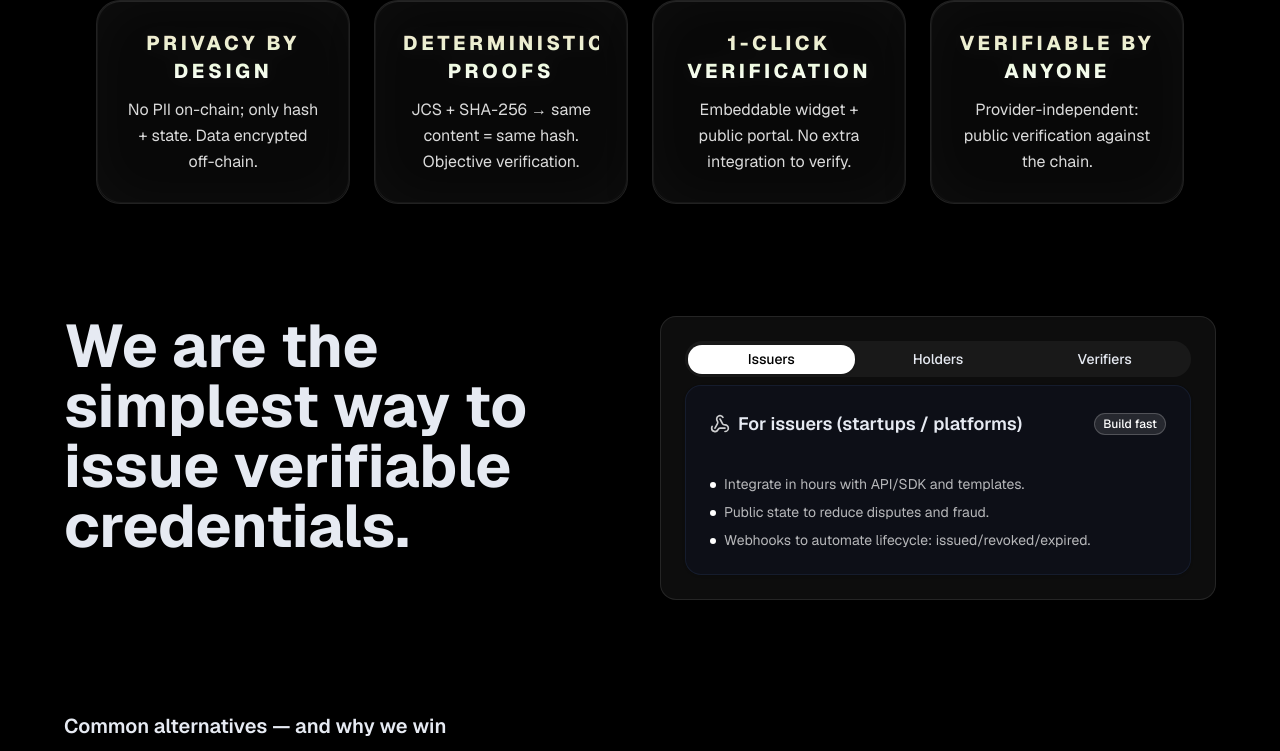
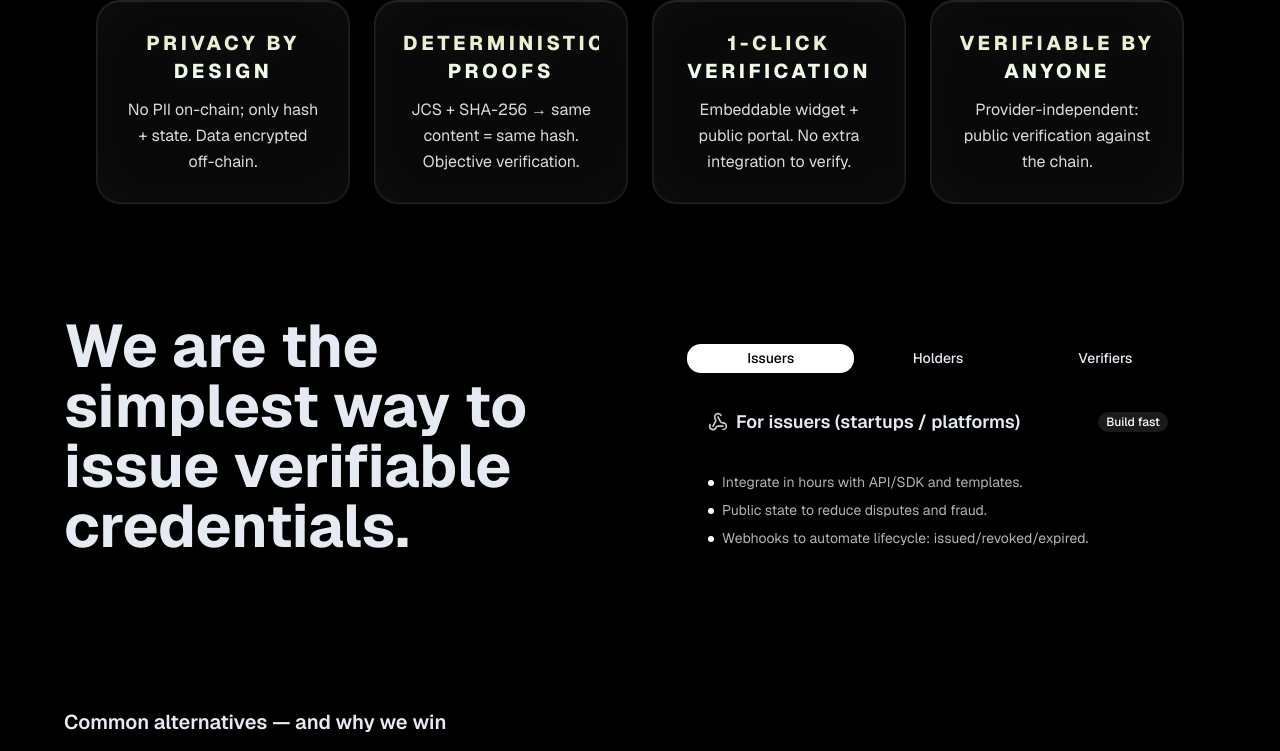
Before and after one commit to ACTA-Team/ACTA-web, a Next.js app in the folder web/: page / in a window 1280 px wide. Shown: the part 882-1633 px from the top of the page. Built offline with nearby package versions, Linux system fonts and the light colour scheme.

Commit message:
feat(ui): update component styles and add magicui registry
- Update button and shine border styles in landing page
- Improve ValueDetails component styling and accessibility

```diff
--- a/web/src/app/page.tsx
+++ b/web/src/app/page.tsx
@@ -90,8 +90,8 @@ export default function ActaLanding() {
             transition={{ delay: 0.3 }}
           >
             <div className="relative overflow-hidden rounded-2xl">
-              <ShineBorder shineColor={["#ffffff", "#ffffff", "#ffffff"]} borderWidth={3} />
-              <Button asChild className="bg-card text-card-foreground hover:bg-card/70 rounded-2xl h-14 px-8 text-lg font-semibold shadow-lg transition-all focus-visible:outline-none focus-visible:ring-4 focus-visible:ring-ring/40 w-full">
+              <ShineBorder shineColor={["#404040", "#808080", "#404040"]} borderWidth={1} />
+              <Button asChild className="bg-[#1a1a1a] text-white hover:bg-[#2a2a2a] rounded-2xl h-14 px-8 text-lg font-semibold shadow-lg transition-all focus-visible:outline-none focus-visible:ring-4 focus-visible:ring-[#404040]/40 w-full">
                 <a href="https://dapp-acta.vercel.app/" target="_blank" rel="noopener noreferrer">
                   Try our Demo!
                 </a>
--- a/web/src/components/ValueDetails.tsx
+++ b/web/src/components/ValueDetails.tsx
@@ -2,9 +2,7 @@
 
 import type React from "react";
 import { motion } from "framer-motion";
-import {
-  Card,
-} from "@/components/ui/card";
+import { Card } from "@/components/ui/card";
 import { Badge } from "@/components/ui/badge";
 import {
   Tabs,
@@ -13,12 +11,7 @@ import {
   TabsTrigger,
 } from "@/components/ui/tabs";
 import { TextAnimate } from "@/components/magicui/text-animate";
-
-import {
-  ShieldCheck,
-  Webhook,
-  CheckCircle2,
-} from "lucide-react";
+import { ShieldCheck, Webhook, CheckCircle2 } from "lucide-react";
 
 const fadeInUp = {
   initial: { opacity: 0, y: 20 },
@@ -51,24 +44,43 @@ export default function ValueDetails() {
         </motion.div>
 
         {/* Right column - Tabs */}
-        <motion.div {...fadeInUp} className="rounded-2xl border border-white/10 bg-white/5 p-4 md:p-6">
-          <Tabs defaultValue="issuers" className="w-full">
-            <TabsList className="grid grid-cols-3 w-full rounded-xl bg-white/5">
+        <motion.div
+          {...fadeInUp}
+          className="rounded-2xl border-none bg-black/20 p-4 md:p-6"
+        >
+          <Tabs
+            defaultValue="issuers"
+            className="w-full
+              [&_[role=tabpanel]]:outline-none
+              [&_[role=tabpanel]]:focus:outline-none
+              [&_[role=tabpanel]]:focus-visible:outline-none
+              [&_[role=tabpanel]]:ring-0
+              [&_[role=tabpanel]]:focus:ring-0
+              [&_[role=tabpanel]]:focus-visible:ring-0
+              [&_[role=tabpanel]]:focus-visible:ring-offset-0"
+          >
+            <TabsList className="grid grid-cols-3 w-full rounded-xl bg-black/30">
               <TabsTrigger
                 value="issuers"
-                className="data-[state=active]:bg-gradient-to-r data-[state=active]:from-[#ffffff] data-[state=active]:to-[#ffffff] data-[state=active]:text-black hover:bg-white/10 transition-all"
+                className="transition-all hover:bg-white/10
+                  data-[state=active]:bg-gradient-to-r data-[state=active]:from-[#ffffff] data-[state=active]:to-[#ffffff] data-[state=active]:text-black
+                  outline-none ring-0 focus:outline-none focus-visible:outline-none focus-visible:ring-0 focus-visible:ring-offset-0"
               >
                 Issuers
               </TabsTrigger>
               <TabsTrigger
                 value="holders"
-                className="data-[state=active]:bg-gradient-to-r data-[state=active]:from-[#ffffff] data-[state=active]:to-[#ffffff] data-[state=active]:text-black hover:bg-white/10 transition-all"
+                className="transition-all hover:bg-white/10
+                  data-[state=active]:bg-gradient-to-r data-[state=active]:from-[#ffffff] data-[state=active]:to-[#ffffff] data-[state=active]:text-black
+                  outline-none ring-0 focus:outline-none focus-visible:outline-none focus-visible:ring-0 focus-visible:ring-offset-0"
               >
                 Holders
               </TabsTrigger>
               <TabsTrigger
                 value="verifiers"
-                className="data-[state=active]:bg-gradient-to-r data-[state=active]:from-[#ffffff] data-[state=active]:to-[#ffffff] data-[state=active]:text-black hover:bg-white/10 transition-all"
+                className="transition-all hover:bg-white/10
+                  data-[state=active]:bg-gradient-to-r data-[state=active]:from-[#ffffff] data-[state=active]:to-[#ffffff] data-[state=active]:text-black
+                  outline-none ring-0 focus:outline-none focus-visible:outline-none focus-visible:ring-0 focus-visible:ring-offset-0"
               >
                 Verifiers
               </TabsTrigger>
@@ -131,13 +143,15 @@ function PersonaPanel({
   badge: string;
 }) {
   return (
-    <Card className="bg-card/40 backdrop-blur-sm border-border/50 rounded-2xl p-5 md:p-6">
+    <Card className="bg-black/40 backdrop-blur-sm border-none rounded-2xl p-5 md:p-6">
       <div className="flex items-center justify-between mb-3">
         <div className="flex items-center gap-2">
           {icon}
           <h4 className="text-lg font-semibold">{title}</h4>
         </div>
-        <Badge className="bg-white/10 text-white border-white/20 rounded-xl">{badge}</Badge>
+        <Badge className="bg-white/10 text-white border-none rounded-xl">
+          {badge}
+        </Badge>
       </div>
       <ul className="space-y-2 text-sm text-white/70">
         {bullets.map((b, i) => (
```
Also changed, not shown: web/components.json.
